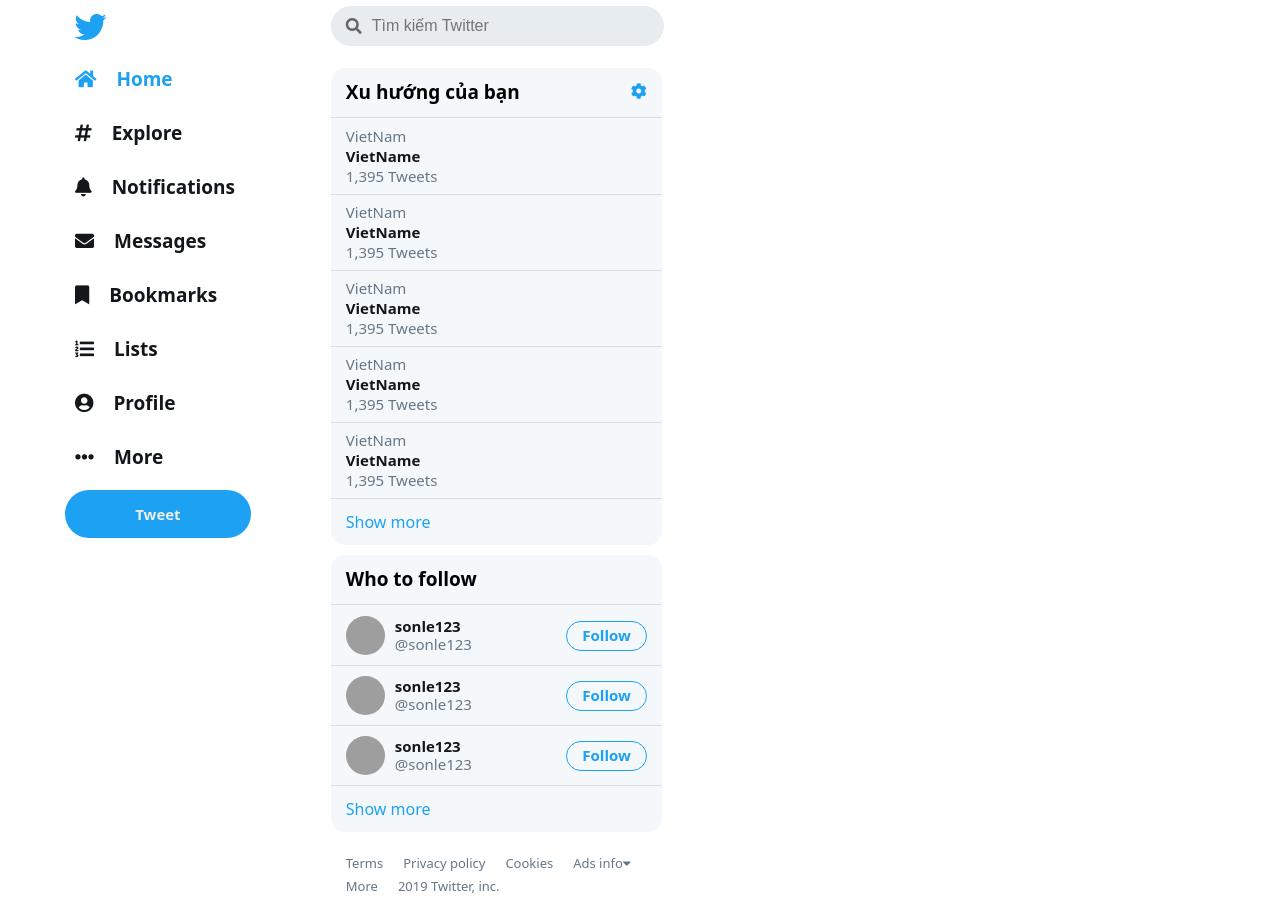
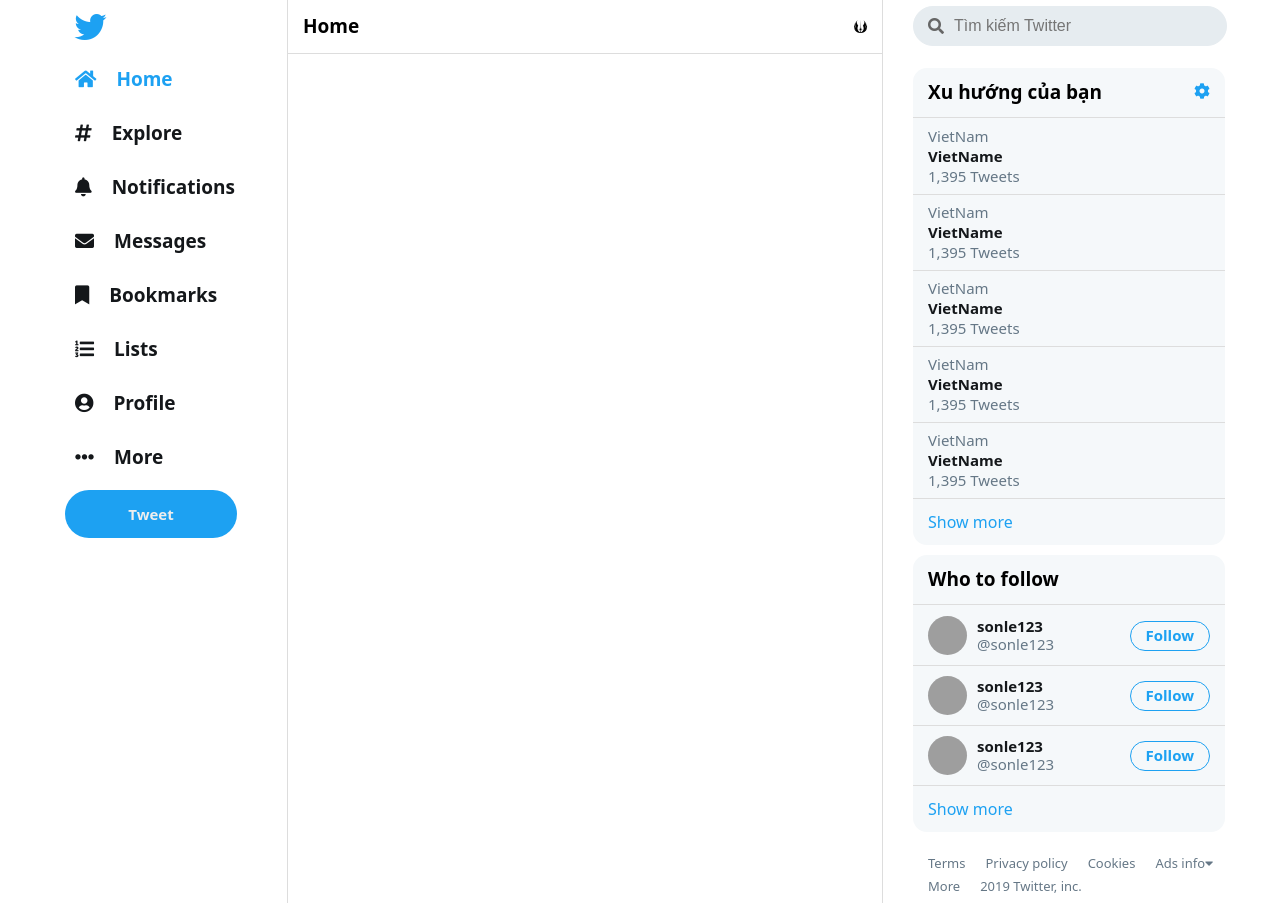
Before and after one commit to leHoangKhacSon/twitter-react-redux, a React (Create React App) app: page / in a window 1280 px wide. Built offline with nearby package versions, Linux system fonts and the light colour scheme; grey boxes are pictures that could not be loaded.

Commit message:
Create HomeBar component

```diff
--- a/src/App.js
+++ b/src/App.js
@@ -6,12 +6,16 @@ import Search from './components/Search';
 import WhoToFollow from './components/WhoToFollow';
 import Footer from './components/Footer';
 import Menu from './components/Menu';
+import HomeBar from './components/HomeBar';
 
 function App() {
   return (
     <div className="App">
       <div className="left-siderbar">
         <Menu />
+      </div>
+      <div className="content">
+        <HomeBar />
       </div>
       <div className="right-siderbar">
         <Search />
--- a/src/App.scss
+++ b/src/App.scss
@@ -78,13 +78,25 @@ $url: 'https://images.unsplash.com/photo-1572491929821-e7964a44096a?ixlib=rb-1.2
   display: flex;
 }
 
-.right-siderbar {
-  font-family: $font;
-  width: 32.5%;
-}
-
 .left-siderbar {
 	font-family: $font;
 	width: 23.5%;
 	padding: 0;
 }
+
+.content {
+  // width: 44%;
+  min-width: 594px;
+  max-width: 594px;
+  font-size: 15px;
+  font-family: $font;
+  // flex-grow: 1;
+  border-right: 1px solid #ddd;
+  border-left: 1px solid #ddd;
+  position: relative;
+};
+
+.right-siderbar {
+  font-family: $font;
+  width: 32.5%;
+}
--- /dev/null
+++ b/src/components/HomeBar/index.js
@@ -0,0 +1,18 @@
+import React from 'react';
+
+import './style.scss';
+
+function HomeBar() {
+  return (
+  <div class="home-bar">
+    <p class="home-bar-text">
+      Home
+    </p>
+    <i class="home-bar-icon fab fa-jedi-order">
+      <div class="home-bar-icon-hover"></div>
+    </i>
+  </div>
+  )
+}
+
+export default HomeBar;
--- /dev/null
+++ b/src/components/HomeBar/style.scss
@@ -0,0 +1,43 @@
+$primary-color: rgba(29, 161, 242, 1.00);
+$bg-hover: rgba(29, 161, 242, 0.1);
+
+@mixin box-overlay ($width, $height) {
+	border-radius: 50%;
+	width: $width;
+	height: $height;
+	position: absolute;
+	top: 50%;
+	left: 50%;
+	transform: translate(-50%, -50%);
+	transition: all .3s;
+}
+
+.home-bar {
+  box-sizing: border-box;
+  position: sticky;
+  top: 0;
+  height: 54px;
+  border-bottom: 1px solid #ddd;
+  padding: 0 15px;
+  display: flex;
+  width: 594px;
+  align-items: center;
+  background-color: #fff;
+  z-index: 1;
+  &-text {
+    font-size: 19px;
+    font-weight: 600;
+    flex-grow: 1;
+  }
+  &-icon {
+    position: relative;
+    &-hover {
+      color: $primary-color;
+      @include box-overlay(37px, 37px);
+    };
+    &-hover:hover {
+      background-color: $bg-hover;
+      cursor: pointer;
+    }
+  };
+};
```
